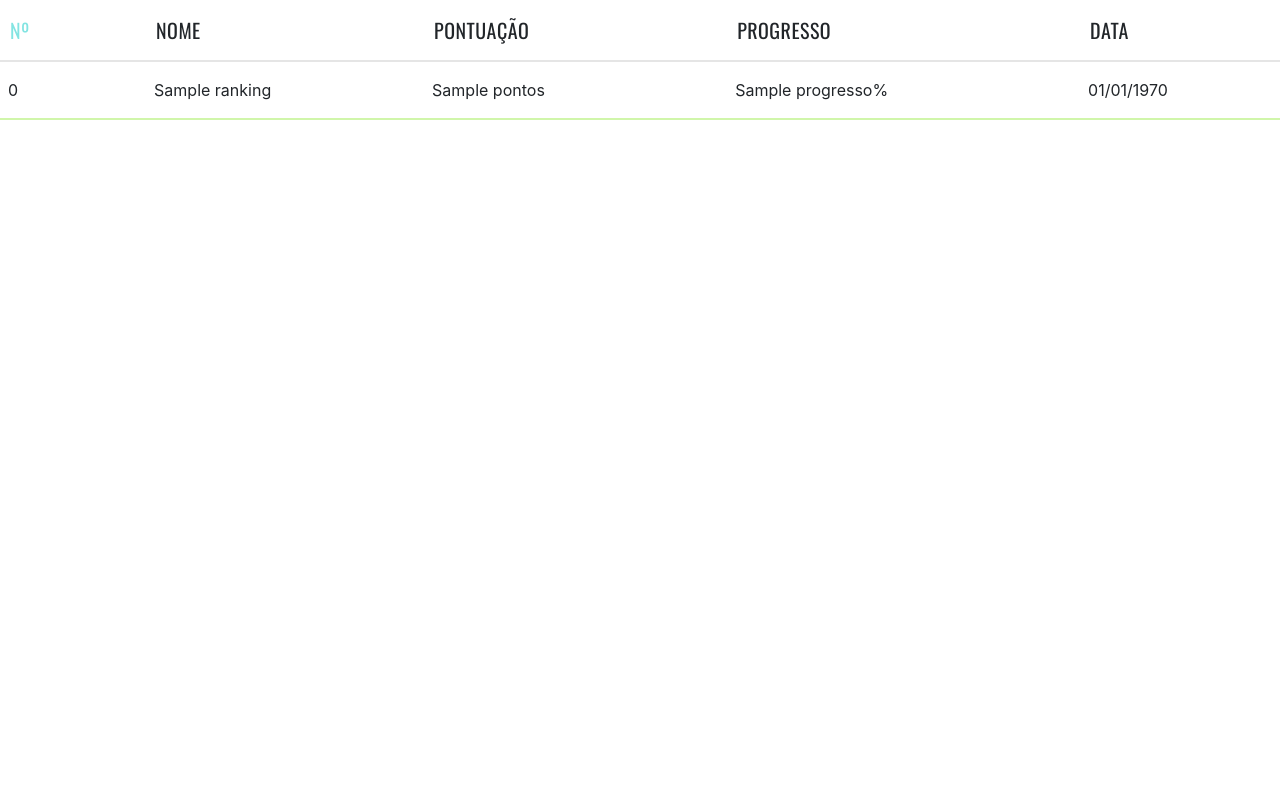
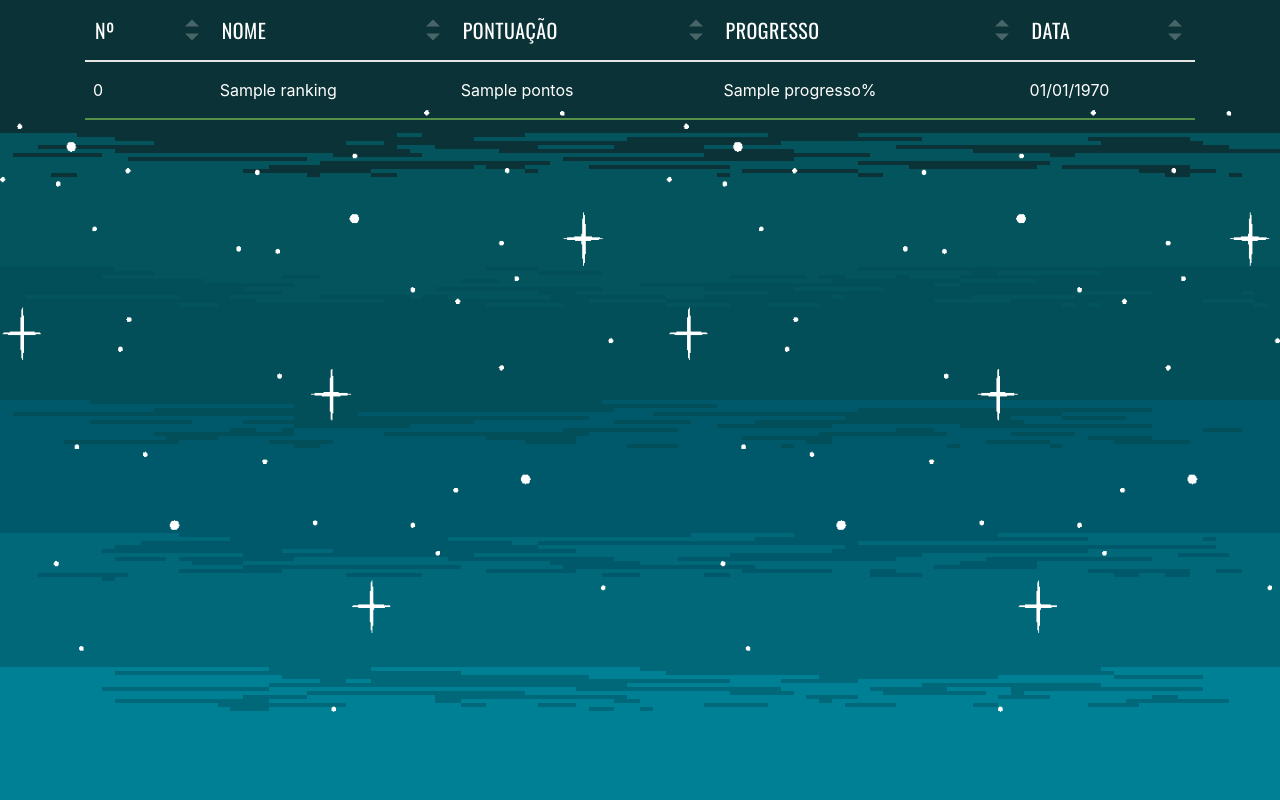
Before and after one commit to 1995Everton/Arcano, a PHP site: template view/pages/Ranking.php in a window 1280 px wide. Run offline with PHP 8.4, Linux system fonts and the light colour scheme; the template is opened without the code that fills it: most values are stand-ins (such as "Sample title", 1, 10 or a date in 2020); some libraries are stand-ins or nearby versions.

Commit message:
Adição de BG

```diff
--- a/public/js/perfil.js
+++ /dev/null
@@ -1,3 +0,0 @@
-$('.container').on('click', function () {
-    $('.card').toggleClass('flipped');
-});
--- a/view/pages/Perfil.php
+++ b/view/pages/Perfil.php
@@ -18,6 +18,6 @@ if(empty($_SESSION['usuario_logado']) && empty($_SESSION['pontuacao_usuario'])){
         <div style="color: white">
         <?php echo $_SESSION['nome_usuario'] . ", também conhecida como " . $_SESSION['titulo_usuario'] . ". O seu progresso atual é: " . $_SESSION['pontuacao_usuario'];
         ?>
-        </div>>
+        </div>
     </div>
 </div>
--- a/view/pages/Ranking.php
+++ b/view/pages/Ranking.php
@@ -20,7 +20,20 @@
 <!--        --><?php //endforeach;?>
 <!--    </tbody>-->
 <!--</table>-->
+
 <link rel="stylesheet" href="css/table.css">
+
+<div class="sky">
+    <div class="sky-level">
+    </div>
+    <div class="sky-level"></div>
+    <div class="sky-level"></div>
+    <div class="sky-level"></div>
+    <div class="sky-level"></div>
+    <div class="sky-level"></div>
+    <div id="stars" class="sky-stars">
+        <img style="position: absolute;width: 100%; height: 100%" src="img/star.gif">
+        <div style="color: white" class="container">
             <table>
                 <thead>
                 <tr>
@@ -43,6 +56,11 @@
                 <?php endforeach;?>
                 </tbody>
             </table>
+        </div>
+    </div>
+</div>
+
+
 <script src='https://cdnjs.cloudflare.com/ajax/libs/jquery.tablesorter/2.30.1/js/jquery.tablesorter.min.js'></script>
 <script>
     $(function(){
```
Lines whose indentation alone changed are shown as unchanged.
